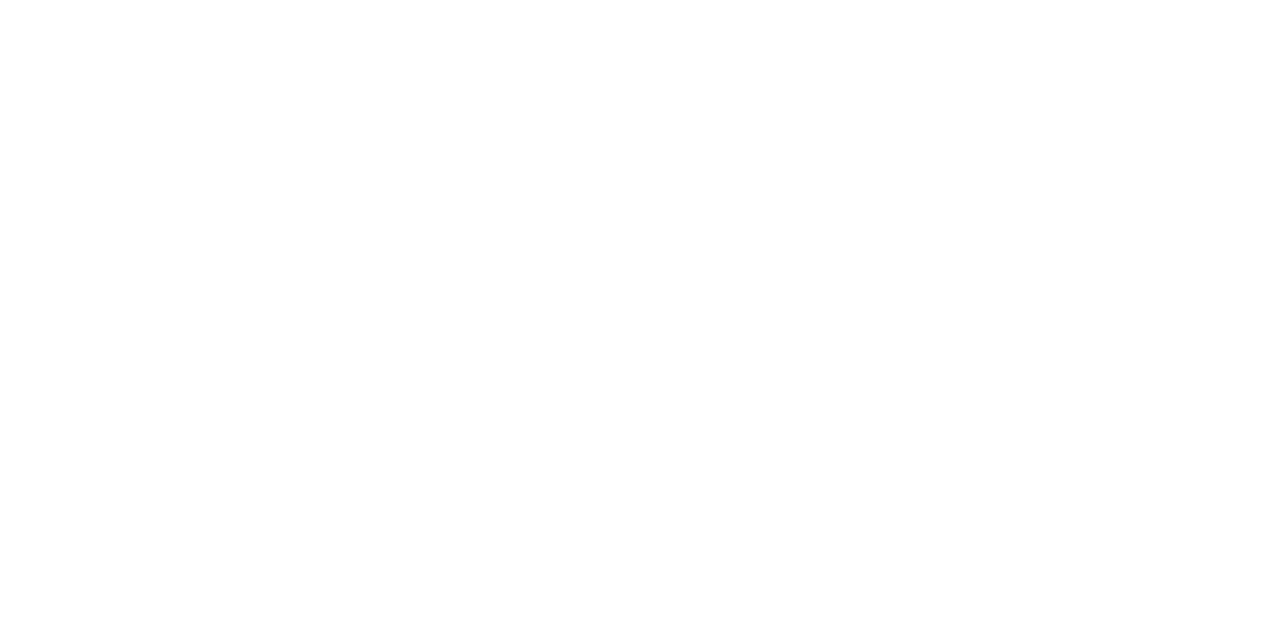
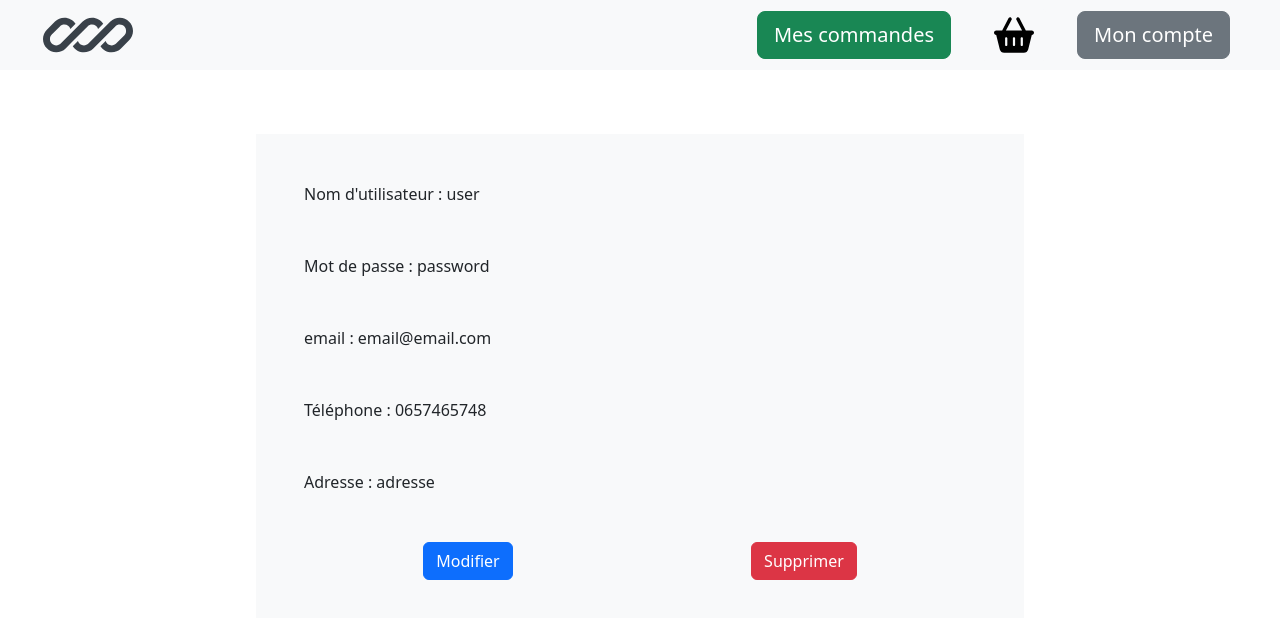
Before and after one commit to Thomas6A/Brief_Achat_V-hicule, a React (Create React App) app in the folder DockerEnvironnement/frontend/: page /compte in a window 1280 px wide. Before the commit this address had no page. Shown: the top 618 px of the page. Built offline with nearby package versions, Linux system fonts and the light colour scheme.

Commit message:
feat(Compte): add ModalModifierCompte + ContainerCompte

```diff
--- a/DockerEnvironnement/frontend/src/App.tsx
+++ b/DockerEnvironnement/frontend/src/App.tsx
@@ -6,6 +6,7 @@
 import Accueil from "./Pages/Accueil";
 import Panier from "./Pages/Panier";
 import Commande from "./Pages/Commande";
+import Compte from "./Pages/Compte";
 
 function App() {
   return <>
@@ -19,6 +20,7 @@
         <Route element={<Accueil />} path="/accueil" />
         <Route element={<Panier />} path="/panier" />
         <Route element={<Commande />} path="/commande" />
+        <Route element={<Compte />} path="/compte" />
       </Routes>
 
 
--- /dev/null
+++ b/DockerEnvironnement/frontend/src/Components/Container/ContainerCompte.jsx
@@ -0,0 +1,38 @@
+import React, {useState} from 'react';
+import Container from 'react-bootstrap/Container';
+import Row from 'react-bootstrap/Row';
+import Col from 'react-bootstrap/Col';
+import Button from 'react-bootstrap/Button';
+import ModalModifierCompte from '../Modals/ModalModifierCompte';
+
+const ContainerCompte = ({username, password, email, tel, adresse}) => {
+    const [modalShow, setModalShow] = useState(false);
+    return (
+        <Container className="bg-light p-5" style={{marginLeft: '20%', marginRight: '20%', marginTop: '5%', marginBottom: '5%', width: '60%'}} fluid>
+            <Row>
+                <Col>
+                <p className= " mb-5">Nom d'utilisateur : {username}</p>
+                    <p className ='mb-5'>Mot de passe : {password}</p>
+                    <p className ='mb-5'>email : {email}</p>
+                    <p className ='mb-5'>Téléphone : {tel}</p>
+                    <p className ='mb-5'>Adresse : {adresse}</p>
+                    <div className= "d-flex justify-content-around">
+                    <Button variant= "primary" onClick={() => setModalShow(true)}>Modifier</Button>
+                    <Button variant= "danger">Supprimer</Button>
+                    </div>
+                </Col>
+            </Row>
+            <ModalModifierCompte
+                show={modalShow}
+                onHide={() => setModalShow(false)}
+                username={username}
+                password={password}
+                email={email}
+                tel={tel}
+                adresse={adresse}
+            />
+        </Container>
+    );
+};
+
+export default ContainerCompte;
--- /dev/null
+++ b/DockerEnvironnement/frontend/src/Components/Modals/ModalModifierCompte.jsx
@@ -0,0 +1,79 @@
+import React, { useState } from 'react';
+import Modal from 'react-bootstrap/Modal';
+import Button from 'react-bootstrap/Button';
+import Form from 'react-bootstrap/Form';
+
+const ModalModifierCompte = ({ show, onHide, username, password, email, tel, adresse }) => {
+    const [updatedUsername, setUpdatedUsername] = useState(username);
+    const [updatedPassword, setUpdatedPassword] = useState(password);
+    const [updatedEmail, setUpdatedEmail] = useState(email);
+    const [updatedTel, setUpdatedTel] = useState(tel);
+    const [updatedAdresse, setUpdatedAdresse] = useState(adresse);
+
+    const handleSaveChanges = () => {
+        console.log('Changements sauvegardés');
+        onHide();
+    };
+
+    return (
+        <Modal show={show} onHide={onHide} centered>
+            <Modal.Header closeButton>
+                <Modal.Title>Modifier le compte</Modal.Title>
+            </Modal.Header>
+            <Modal.Body>
+                <Form>
+                    <Form.Group controlId="formUsername">
+                        <Form.Label>Nom d'utilisateur</Form.Label>
+                        <Form.Control
+                            type="text"
+                            value={updatedUsername}
+                            onChange={(e) => setUpdatedUsername(e.target.value)}
+                        />
+                    </Form.Group>
+                    <Form.Group controlId="formPassword">
+                        <Form.Label>Mot de passe</Form.Label>
+                        <Form.Control
+                            type="password"
+                            value={updatedPassword}
+                            onChange={(e) => setUpdatedPassword(e.target.value)}
+                        />
+                    </Form.Group>
+                    <Form.Group controlId="formEmail">
+                        <Form.Label>Email</Form.Label>
+                        <Form.Control
+                            type="email"
+                            value={updatedEmail}
+                            onChange={(e) => setUpdatedEmail(e.target.value)}
+                        />
+                    </Form.Group>
+                    <Form.Group controlId="formTel">
+                        <Form.Label>Téléphone</Form.Label>
+                        <Form.Control
+                            type="tel"
+                            value={updatedTel}
+                            onChange={(e) => setUpdatedTel(e.target.value)}
+                        />
+                    </Form.Group>
+                    <Form.Group controlId="formAdresse">
+                        <Form.Label>Adresse</Form.Label>
+                        <Form.Control
+                            type="text"
+                            value={updatedAdresse}
+                            onChange={(e) => setUpdatedAdresse(e.target.value)}
+                        />
+                    </Form.Group>
+                </Form>
+            </Modal.Body>
+            <Modal.Footer>
+                <Button variant="secondary" onClick={onHide}>
+                    Annuler
+                </Button>
+                <Button variant="success" onClick={handleSaveChanges}>
+                    Enregistrer
+                </Button>
+            </Modal.Footer>
+        </Modal>
+    );
+};
+
+export default ModalModifierCompte;
--- a/DockerEnvironnement/frontend/src/Components/Navbar/navbar.jsx
+++ b/DockerEnvironnement/frontend/src/Components/Navbar/navbar.jsx
@@ -19,7 +19,7 @@
                 <Button onClick={() => navigate('/panier')} variant="light" style={{ marginRight: '30px' }}>
                 <FaBasketShopping size={"40px"} />
                 </Button>
-                <Button size='lg' variant='secondary' style={{marginRight: '50px'}}>
+                <Button onClick={() => navigate('/compte')} size='lg' variant='secondary' style={{marginRight: '50px'}}>
                     Mon compte
                 </Button>
             </div>
--- /dev/null
+++ b/DockerEnvironnement/frontend/src/Pages/Compte.jsx
@@ -0,0 +1,14 @@
+import React from 'react';
+import ContainerCompte from '../Components/Container/ContainerCompte';
+import NavbarComponent from '../Components/Navbar/navbar';
+
+const Compte = () => {
+    return (
+        <>
+        <NavbarComponent />
+            <ContainerCompte username="user" adresse="adresse" email="email@email.com" tel="0657465748" password="password" />
+        </>
+    );
+};
+
+export default Compte;
```
